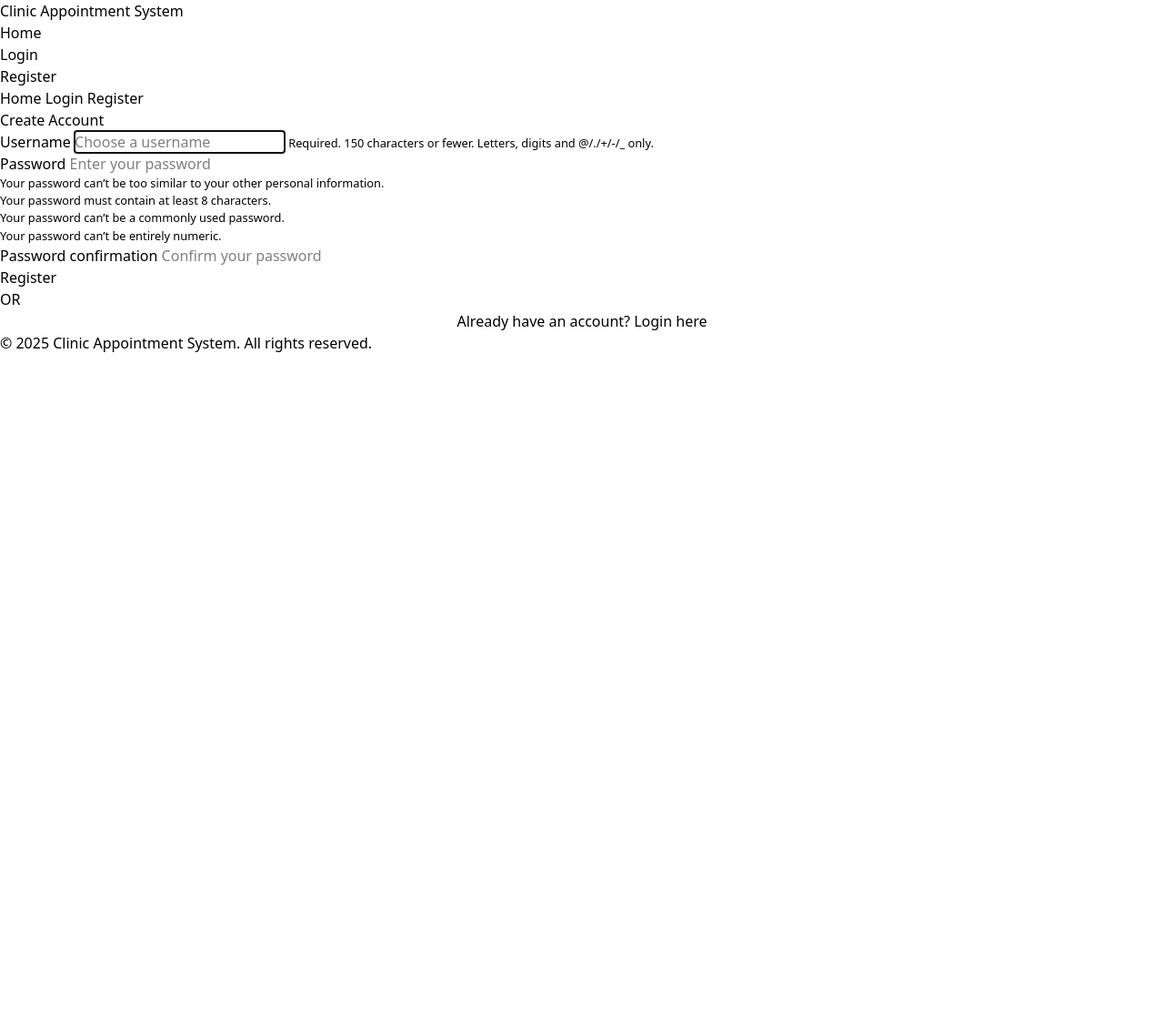
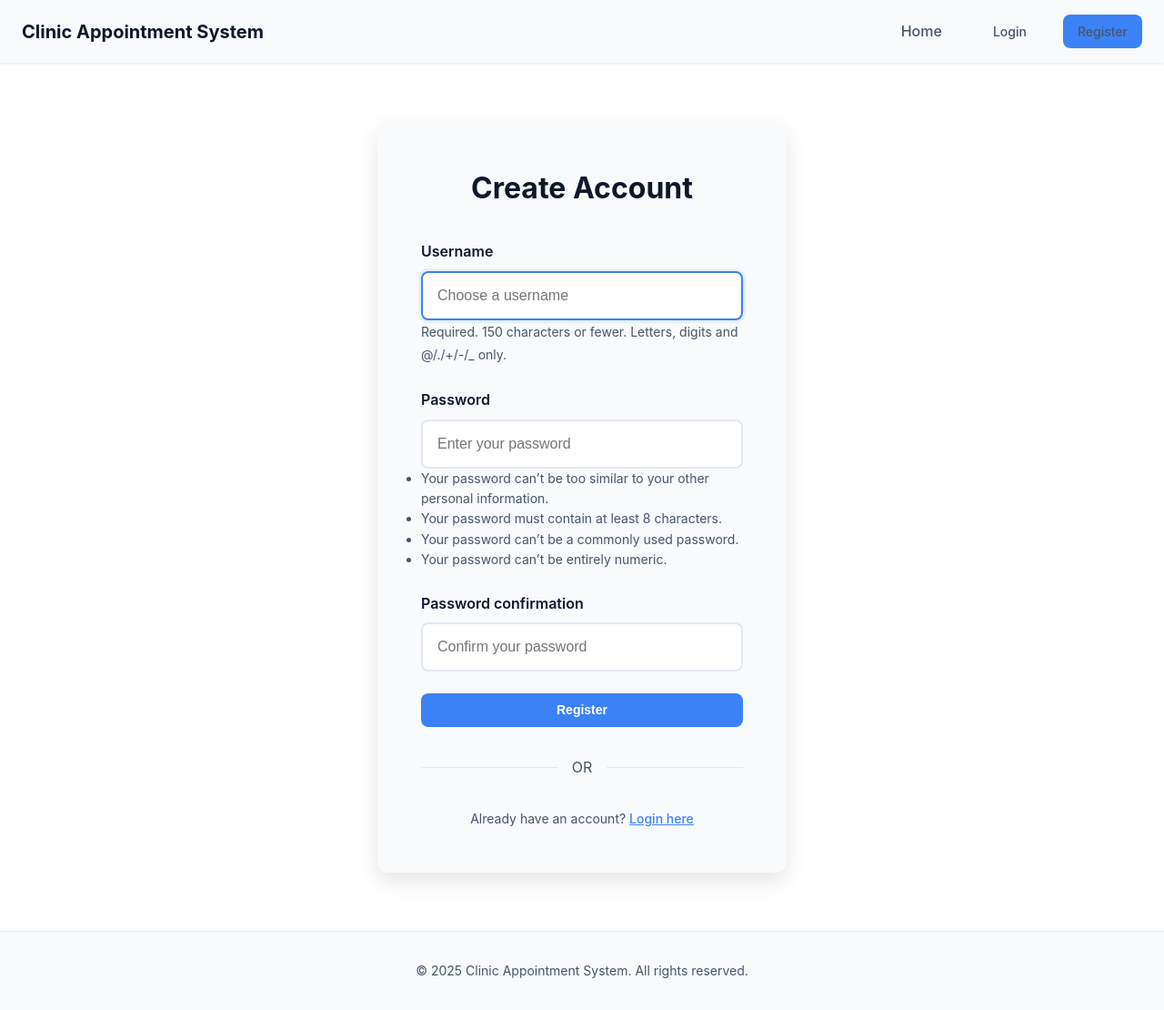
Before and after one commit to Enricci/clinic-appointment-system, a Django app: page /register/ in a window 1280 px wide. Shown: the whole page at 91% size. Before the commit the page ends 387 px from the top, so only its background shows below. Run offline with Django 5.2, Linux system fonts and the light colour scheme; style sheets or scripts are compiled from the project's sources.

Commit message:
Add vanilla CSS styles and remove Tailwind CSS dependency. Migrate styles from static/src/styles.css to static/css/styles.css for improved layout and design consistency.

```diff
--- /dev/null
+++ b/clinic_project/clinic_project/static/css/styles.css
@@ -0,0 +1,553 @@
+* {
+  margin: 0;
+  padding: 0;
+  box-sizing: border-box;
+}
+
+:root {
+  /* Color Palette */
+  --primary-color: #3b82f6;
+  --primary-hover: #2563eb;
+  --secondary-color: #64748b;
+  --background: #ffffff;
+  --surface: #f8fafc;
+  --text-primary: #0f172a;
+  --text-secondary: #475569;
+  --border-color: #e2e8f0;
+  --shadow: rgba(0, 0, 0, 0.1);
+  --error: #ef4444;
+  --success: #10b981;
+
+  /* Spacing */
+  --spacing-xs: 0.25rem;
+  --spacing-sm: 0.5rem;
+  --spacing-md: 1rem;
+  --spacing-lg: 1.5rem;
+  --spacing-xl: 2rem;
+  --spacing-2xl: 3rem;
+
+  /* Border Radius */
+  --radius-sm: 0.25rem;
+  --radius-md: 0.5rem;
+  --radius-lg: 0.75rem;
+
+  /* Transitions */
+  --transition: all 0.3s ease;
+}
+
+html {
+  font-size: 16px;
+  scroll-behavior: smooth;
+}
+
+body {
+  font-family: -apple-system, BlinkMacSystemFont, 'Segoe UI', Roboto, 'Helvetica Neue', Arial,
+    sans-serif;
+  line-height: 1.6;
+  color: var(--text-primary);
+  background-color: var(--background);
+  min-height: 100vh;
+}
+
+a {
+  text-decoration: none;
+  color: inherit;
+  transition: var(--transition);
+}
+
+img {
+  max-width: 100%;
+  height: auto;
+  display: block;
+}
+
+/* ================================
+   Layout & Container
+   ================================ */
+.page-wrapper {
+  min-height: 100vh;
+  display: flex;
+  flex-direction: column;
+}
+
+.container {
+  width: 100%;
+  max-width: 1200px;
+  margin: 0 auto;
+  padding: 0 var(--spacing-md);
+}
+
+main {
+  flex: 1;
+  padding: var(--spacing-xl) 0;
+}
+
+/* ================================
+   Navbar
+   ================================ */
+.navbar {
+  background-color: var(--surface);
+  box-shadow: 0 1px 3px var(--shadow);
+  position: sticky;
+  top: 0;
+  z-index: 1000;
+}
+
+.navbar-container {
+  display: flex;
+  align-items: center;
+  justify-content: space-between;
+  padding: var(--spacing-md) var(--spacing-lg);
+  max-width: 1400px;
+  margin: 0 auto;
+}
+
+.navbar-brand {
+  font-size: 1.25rem;
+  font-weight: 700;
+  color: var(--text-primary);
+  white-space: nowrap;
+}
+
+.navbar-brand:hover {
+  color: var(--primary-color);
+}
+
+.navbar-menu {
+  display: flex;
+  align-items: center;
+  gap: var(--spacing-lg);
+  list-style: none;
+}
+
+.navbar-menu a {
+  color: var(--text-secondary);
+  font-weight: 500;
+  padding: var(--spacing-sm) var(--spacing-md);
+  border-radius: var(--radius-md);
+  transition: var(--transition);
+}
+
+.navbar-menu a:hover {
+  color: var(--primary-color);
+  background-color: rgba(59, 130, 246, 0.1);
+}
+
+.mobile-menu-toggle {
+  display: none;
+  background: none;
+  border: none;
+  cursor: pointer;
+  padding: var(--spacing-sm);
+}
+
+.mobile-menu-toggle svg {
+  width: 24px;
+  height: 24px;
+  stroke: var(--text-primary);
+}
+
+.mobile-menu {
+  display: none;
+  position: absolute;
+  top: 100%;
+  left: 0;
+  right: 0;
+  background-color: var(--surface);
+  box-shadow: 0 4px 6px var(--shadow);
+  padding: var(--spacing-md);
+}
+
+.mobile-menu.active {
+  display: block;
+}
+
+.mobile-menu a {
+  display: block;
+  padding: var(--spacing-md);
+  color: var(--text-secondary);
+  border-radius: var(--radius-md);
+  transition: var(--transition);
+}
+
+.mobile-menu a:hover {
+  background-color: rgba(59, 130, 246, 0.1);
+  color: var(--primary-color);
+}
+
+/* ================================
+   Buttons
+   ================================ */
+.btn {
+  display: inline-block;
+  padding: var(--spacing-sm) var(--spacing-lg);
+  font-size: 0.875rem;
+  font-weight: 600;
+  text-align: center;
+  border: none;
+  border-radius: var(--radius-md);
+  cursor: pointer;
+  transition: var(--transition);
+  text-decoration: none;
+  line-height: 1.5;
+}
+
+.btn-primary {
+  background-color: var(--primary-color);
+  color: white;
+}
+
+.btn-primary:hover {
+  background-color: var(--primary-hover);
+  transform: translateY(-1px);
+  box-shadow: 0 4px 6px var(--shadow);
+}
+
+.btn-secondary {
+  background-color: var(--secondary-color);
+  color: white;
+}
+
+.btn-secondary:hover {
+  background-color: #475569;
+}
+
+.btn-ghost {
+  background-color: transparent;
+  color: var(--text-secondary);
+}
+
+.btn-ghost:hover {
+  background-color: rgba(59, 130, 246, 0.1);
+  color: var(--primary-color);
+}
+
+.btn-full {
+  width: 100%;
+}
+
+/* ================================
+   Cards
+   ================================ */
+.card {
+  background-color: var(--surface);
+  border-radius: var(--radius-lg);
+  box-shadow: 0 4px 6px -1px var(--shadow);
+  padding: var(--spacing-xl);
+  margin: var(--spacing-md) 0;
+}
+
+.card-title {
+  font-size: 1.5rem;
+  font-weight: 700;
+  margin-bottom: var(--spacing-lg);
+  color: var(--text-primary);
+  text-align: center;
+}
+
+/* ================================
+   Forms
+   ================================ */
+.form-group {
+  margin-bottom: var(--spacing-lg);
+}
+
+.form-label {
+  display: block;
+  font-weight: 600;
+  margin-bottom: var(--spacing-sm);
+  color: var(--text-primary);
+}
+
+.form-control {
+  width: 100%;
+  padding: var(--spacing-md);
+  border: 2px solid var(--border-color);
+  border-radius: var(--radius-md);
+  font-size: 1rem;
+  transition: var(--transition);
+  background-color: var(--background);
+}
+
+.form-control:focus {
+  outline: none;
+  border-color: var(--primary-color);
+  box-shadow: 0 0 0 3px rgba(59, 130, 246, 0.1);
+}
+
+.form-control.error {
+  border-color: var(--error);
+}
+
+.form-error {
+  color: var(--error);
+  font-size: 0.875rem;
+  margin-top: var(--spacing-xs);
+  display: block;
+}
+
+.form-divider {
+  display: flex;
+  align-items: center;
+  text-align: center;
+  margin: var(--spacing-xl) 0;
+  color: var(--text-secondary);
+}
+
+.form-divider::before,
+.form-divider::after {
+  content: '';
+  flex: 1;
+  border-bottom: 1px solid var(--border-color);
+}
+
+.form-divider::before {
+  margin-right: var(--spacing-md);
+}
+
+.form-divider::after {
+  margin-left: var(--spacing-md);
+}
+
+/* ================================
+   Alerts
+   ================================ */
+.alert {
+  padding: var(--spacing-md);
+  border-radius: var(--radius-md);
+  margin-bottom: var(--spacing-lg);
+  display: flex;
+  align-items: center;
+  gap: var(--spacing-md);
+}
+
+.alert-error {
+  background-color: #fee2e2;
+  color: #991b1b;
+  border: 1px solid #fca5a5;
+}
+
+.alert-success {
+  background-color: #d1fae5;
+  color: #065f46;
+  border: 1px solid #6ee7b7;
+}
+
+.alert svg {
+  width: 20px;
+  height: 20px;
+  flex-shrink: 0;
+}
+
+/* ================================
+   Links
+   ================================ */
+.link {
+  color: var(--primary-color);
+  font-weight: 500;
+  text-decoration: underline;
+  transition: var(--transition);
+}
+
+.link:hover {
+  color: var(--primary-hover);
+}
+
+/* ================================
+   Footer
+   ================================ */
+.footer {
+  background-color: var(--surface);
+  padding: var(--spacing-xl);
+  text-align: center;
+  margin-top: auto;
+  border-top: 1px solid var(--border-color);
+}
+
+.footer p {
+  color: var(--text-secondary);
+  font-size: 0.875rem;
+}
+
+/* ================================
+   Utility Classes
+   ================================ */
+.text-center {
+  text-align: center;
+}
+
+.text-left {
+  text-align: left;
+}
+
+.text-right {
+  text-align: right;
+}
+
+.mb-1 {
+  margin-bottom: var(--spacing-sm);
+}
+.mb-2 {
+  margin-bottom: var(--spacing-md);
+}
+.mb-3 {
+  margin-bottom: var(--spacing-lg);
+}
+.mb-4 {
+  margin-bottom: var(--spacing-xl);
+}
+
+.mt-1 {
+  margin-top: var(--spacing-sm);
+}
+.mt-2 {
+  margin-top: var(--spacing-md);
+}
+.mt-3 {
+  margin-top: var(--spacing-lg);
+}
+.mt-4 {
+  margin-top: var(--spacing-xl);
+}
+
+.py-8 {
+  padding-top: var(--spacing-2xl);
+  padding-bottom: var(--spacing-2xl);
+}
+
+.flex {
+  display: flex;
+}
+
+.flex-center {
+  display: flex;
+  justify-content: center;
+  align-items: center;
+}
+
+.flex-col {
+  flex-direction: column;
+}
+
+.gap-2 {
+  gap: var(--spacing-md);
+}
+
+/* ================================
+   Home Page Specific
+   ================================ */
+.hero {
+  text-align: center;
+  padding: var(--spacing-2xl) 0;
+}
+
+.hero h1 {
+  font-size: 2.5rem;
+  font-weight: 800;
+  color: var(--text-primary);
+  margin-bottom: var(--spacing-lg);
+  line-height: 1.2;
+}
+
+.hero p {
+  font-size: 1.25rem;
+  color: var(--text-secondary);
+  max-width: 600px;
+  margin: 0 auto var(--spacing-xl);
+}
+
+/* ================================
+   Auth Pages
+   ================================ */
+.auth-container {
+  display: flex;
+  justify-content: center;
+  align-items: center;
+  min-height: 60vh;
+  padding: var(--spacing-xl) 0;
+}
+
+.auth-card {
+  width: 100%;
+  max-width: 450px;
+  background-color: var(--surface);
+  border-radius: var(--radius-lg);
+  box-shadow: 0 10px 25px var(--shadow);
+  padding: var(--spacing-2xl);
+}
+
+.auth-card h2 {
+  font-size: 2rem;
+  font-weight: 700;
+  text-align: center;
+  margin-bottom: var(--spacing-xl);
+  color: var(--text-primary);
+}
+
+/* ================================
+   Responsive Design
+   ================================ */
+@media (max-width: 768px) {
+  .navbar-menu {
+    display: none;
+  }
+
+  .mobile-menu-toggle {
+    display: block;
+  }
+
+  .hero h1 {
+    font-size: 2rem;
+  }
+
+  .hero p {
+    font-size: 1rem;
+  }
+
+  .auth-card {
+    padding: var(--spacing-lg);
+  }
+
+  .card {
+    padding: var(--spacing-lg);
+  }
+}
+
+@media (min-width: 769px) {
+  .mobile-menu {
+    display: none !important;
+  }
+}
+
+/* ================================
+   Page Title
+   ================================ */
+.page-title {
+  font-size: 2.5rem;
+  font-weight: 700;
+  color: var(--text-primary);
+  margin-bottom: var(--spacing-xl);
+}
+
+/* ================================
+   Hidden Utility
+   ================================ */
+.hidden {
+  display: none;
+}
+
+/* ================================
+   Text Colors
+   ================================ */
+.text-primary {
+  color: var(--text-primary);
+}
+
+.text-secondary {
+  color: var(--text-secondary);
+}
+
+.text-muted {
+  color: var(--text-secondary);
+  font-size: 0.875rem;
+}
--- a/clinic_project/clinic_project/static/src/styles.css
+++ b/clinic_project/clinic_project/static/src/styles.css
@@ -1 +1 @@
-@import "tailwindcss";
+/* This file is no longer used - we've migrated to vanilla CSS at static/css/styles.css */
```
